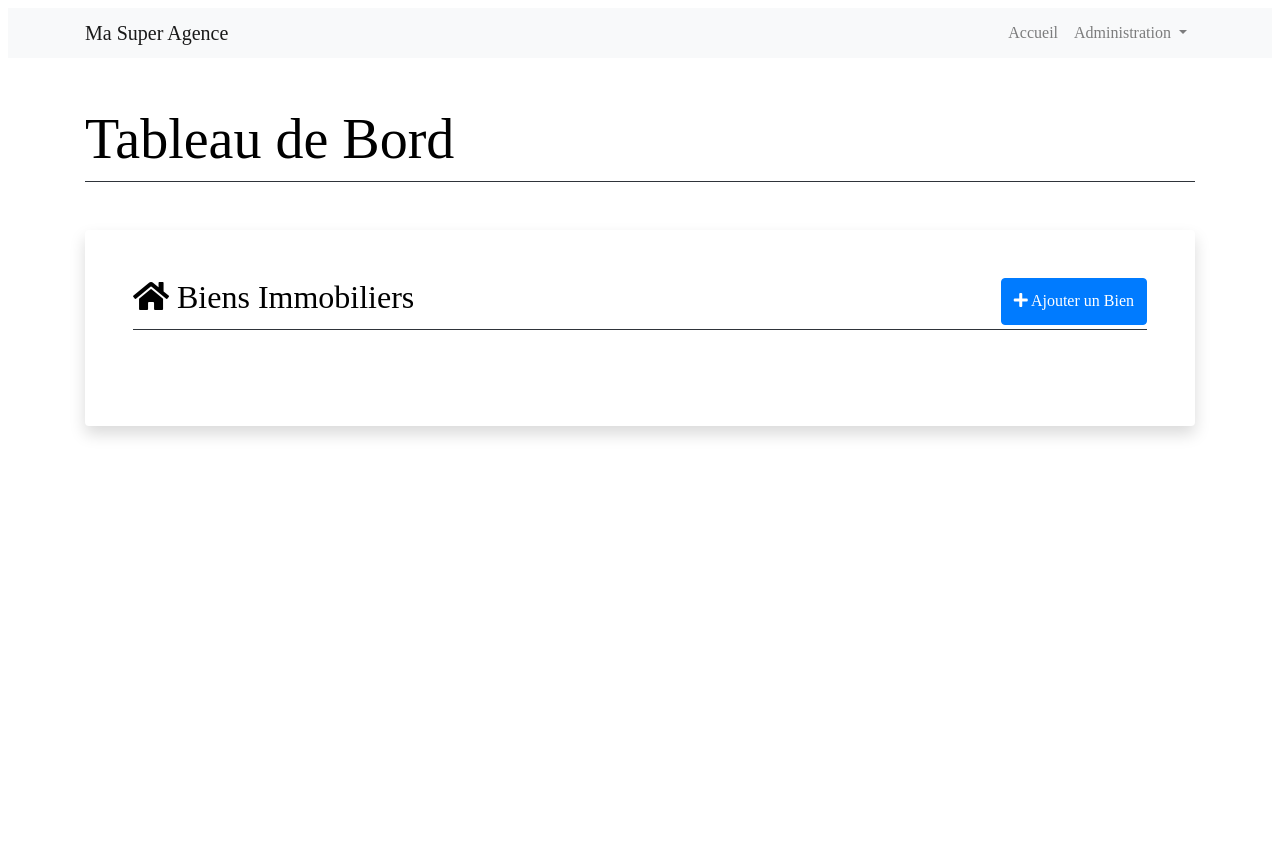
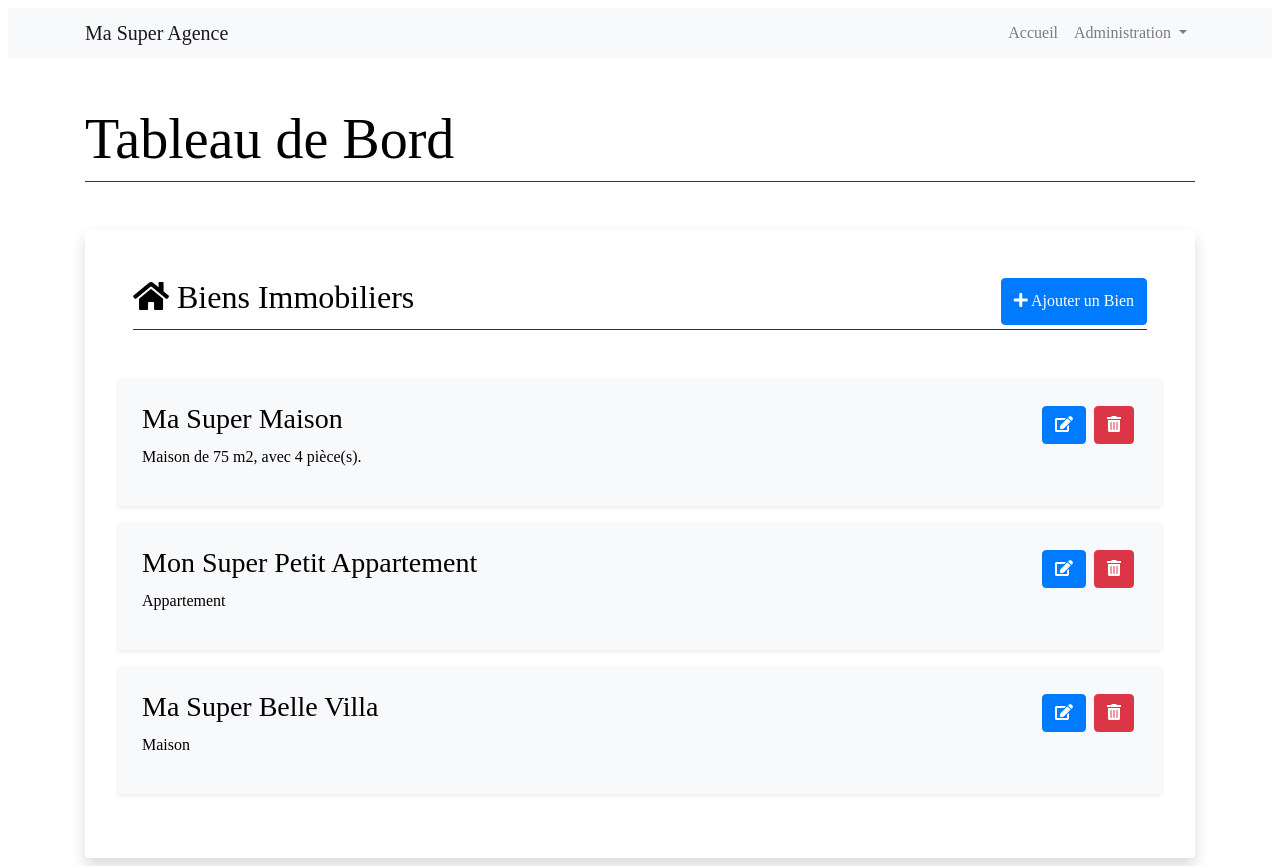
Before and after one commit to Ketzatl/Projet_AgenceImmo, an Angular app: page /admin/dashboard in a window 1280 px wide. Before the commit the page ends 800 px from the top, so only its background shows below. Built offline with nearby package versions, Linux system fonts and the light colour scheme.

Commit message:
- Mise en place de l'interface Administrateur/Dashboard Admin

```diff
--- a/src/app/admin/admin-properties/admin-properties.component.html
+++ b/src/app/admin/admin-properties/admin-properties.component.html
@@ -2,13 +2,27 @@
   <div class="row">
     <div class="col-12 d-flex">
       <h2 class="font-weight-light"><i class="fas fa-home"></i>  Biens Immobiliers</h2>
-      <button class="btn btn-primary ml-auto" type="button" data-toggle="modal" data-target="#propertiesFormModal"><i class="fas fa-plus"></i>  Ajouter un Bien</button>
+      <button class="btn btn-primary ml-auto" type="button" data-toggle="modal" data-target="#propertiesFormModal" (click)="resetForm()"><i class="fas fa-plus"></i>  Ajouter un Bien</button>
 
     </div>
   </div>
   <hr class="mt-1 mb-5 bg-dark">
   <div class="row">
-
+    <div *ngFor="let property of properties; let i = index" class="col-12 shadow-sm p-4 mb-3 bg-light">
+      <div class="d-flex">
+        <h3 class="font-weight-normal">{{ property.title }}</h3>
+        <div class="ml-auto">
+          <button class="btn btn-primary m-1" type="button"  (click)="onEditProperty(property)"><i class="fas fa-edit"></i></button>
+          <button class="btn btn-danger m-1" type="button" (click)="onDeleteproperty(i)"><i class="fas fa-trash-alt"></i></button>
+        </div>
+      </div>
+      <p>
+        {{ property.category }} <span *ngIf="property.surface && property.surface !== '' "> de {{ property.surface }} m2,</span> <span *ngIf="property.rooms && property.rooms !== '' "> avec {{ property.rooms }} pièce(s).</span>
+      </p>
+      <p *ngIf="property.price && property.price !== '' ">
+         {{ property.price }} €
+      </p>
+    </div>
   </div>
 </div>
 
@@ -32,8 +46,8 @@
               <label class="input-group-text" for="inputGroupSelect01">Catégorie</label>
             </div>
             <select class="custom-select" id="inputGroupSelect01" formControlName="category">
-              <option value="appartement">Appartement</option>
-              <option value="maison">Maison</option>
+              <option value="Appartement">Appartement</option>
+              <option value="Maison">Maison</option>
             </select>
           </div>
           <div class="form-row">
@@ -50,6 +64,13 @@
           <div class="form-group">
             <input type="text" placeholder="Prix" class="form-control" formControlName="price">
           </div>
+          <div class="custom-control custom-switch">
+            <input type="checkbox" class="custom-control-input" id="customSwitch1" formControlName="sold">
+            <label class="custom-control-label" for="customSwitch1">
+              <span class="text-success" *ngIf="propertiesForm.value.sold">Vendu !</span>
+              <span class="text-danger" *ngIf="!propertiesForm.value.sold">A Vendre !</span>
+            </label>
+          </div>
         </div>
         <div class="modal-footer">
           <button type="button" class="btn btn-secondary" data-dismiss="modal">Annuler</button>
@@ -59,3 +80,24 @@
     </div>
   </div>
 </div>
+
+
+<!-- ----------------Delete Property Modal ------------------- -->
+
+<div class="modal fade" id="deletePropertyModal" tabindex="-1" role="dialog" aria-labelledby="exampleModalCenterTitle" aria-hidden="true">
+  <div class="modal-dialog modal-dialog-centered" role="document">
+    <div class="modal-content">
+      <div class="modal-header">
+        <h5 class="modal-title" id="ModalLongTitle">Supprimer ce bien ? </h5>
+        <button type="button" class="close" data-dismiss="modal" aria-label="Close">
+          <span aria-hidden="true">&times;</span>
+        </button>
+      </div>
+
+      <div class="modal-footer">
+        <button type="button" class="btn btn-secondary" data-dismiss="modal">Annuler</button>
+        <button type="button" class="btn btn-danger" (click)="onConfirmDeleteproperty()">Supprimer</button>
+      </div>
+    </div>
+  </div>
+</div>
--- a/src/app/admin/admin-properties/admin-properties.component.ts
+++ b/src/app/admin/admin-properties/admin-properties.component.ts
@@ -1,5 +1,8 @@
 import { Component, OnInit } from '@angular/core';
 import {FormBuilder, FormGroup, NgForm, Validators} from '@angular/forms';
+import {PropertiesService} from '../../services/properties.service';
+import {Subscription} from 'rxjs';
+import * as $ from 'jquery';
 /*import {privateDecrypt} from "crypto";*/
 
 @Component({
@@ -10,14 +13,27 @@
 export class AdminPropertiesComponent implements OnInit {
 
   propertiesForm: FormGroup;
+  propertiesSubscription: Subscription;
+  properties: any[] = [];
+
+  indexToRemove;
+
+  indexToUpdate;
+  editMode = false;
 
   constructor(
-    private formBuilder: FormBuilder
-  ) {
-  }
+    private formBuilder: FormBuilder,
+    private propertiesService: PropertiesService
+  ) { }
 
   ngOnInit(): void {
     this.initPropertiesForm();
+    this.propertiesService.propertiesSubject.subscribe(
+      (data) => {
+        this.properties = data;
+      }
+    );
+    this.propertiesService.emitProperties();
   }
 
   initPropertiesForm() {
@@ -27,13 +43,56 @@
       surface: ['', Validators.required],
       rooms: ['', Validators.required],
       description: ['', Validators.required],
-      price: ['', Validators.required]
+      price: ['', Validators.required],
+      sold: ''
     });
   }
 
 
   onSubmitPropertiesForm() {
-    console.log(this.propertiesForm.value);
+    const newProperty = this.propertiesForm.value;
+    if (this.editMode) {
+      this.propertiesService.updateProperty(newProperty, this.indexToUpdate);
+    } else {
+      this.propertiesService.createProperty(newProperty);
+    }
+    $('#propertiesFormModal').modal('hide');
+  }
+
+  resetForm() {
+    this.editMode = false;
+    this.propertiesForm.reset();
+  }
+
+  onDeleteproperty(index) {
+      $('#deletePropertyModal').modal('show');
+      this.indexToRemove = index;
+  }
+
+  onConfirmDeleteproperty() {
+   this.propertiesService.deleteProperty(this.indexToRemove);
+   $('#deletePropertyModal').modal('hide');
+  }
+
+  onEditProperty(property) {
+    this.editMode = true;
+    $('#propertiesFormModal').modal('show');
+    this.propertiesForm.get('title').setValue(property.title);
+    this.propertiesForm.get('category').setValue(property.category);
+    this.propertiesForm.get('surface').setValue(property.surface);
+    this.propertiesForm.get('rooms').setValue(property.rooms);
+    this.propertiesForm.get('description').setValue(property.description);
+    this.propertiesForm.get('price').setValue(property.price);
+    this.propertiesForm.get('sold').setValue(property.sold);
+    const index = this.properties.findIndex(
+      (propertyEl) => {
+        if (propertyEl === property) {
+          return true;
+        }
+      }
+    );
+    this.indexToUpdate = index;
+
   }
 
 }
--- a/src/app/services/properties.service.ts
+++ b/src/app/services/properties.service.ts
@@ -10,6 +10,8 @@
     {
       title: 'Ma Super Maison',
       category: 'Maison',
+      surface: '75',
+      rooms: '4',
       sold: true
     },
     {
@@ -34,4 +36,18 @@
 
   getProperties() {}
 
+  createProperty(property) {
+    this.properties.push(property);
+  }
+
+  deleteProperty(index) {
+    this.properties.splice(index, 1);
+    this.emitProperties();
+  }
+
+  updateProperty(property, index) {
+    this.properties[index] = property;
+    this.emitProperties();
+  }
+
 }
```
